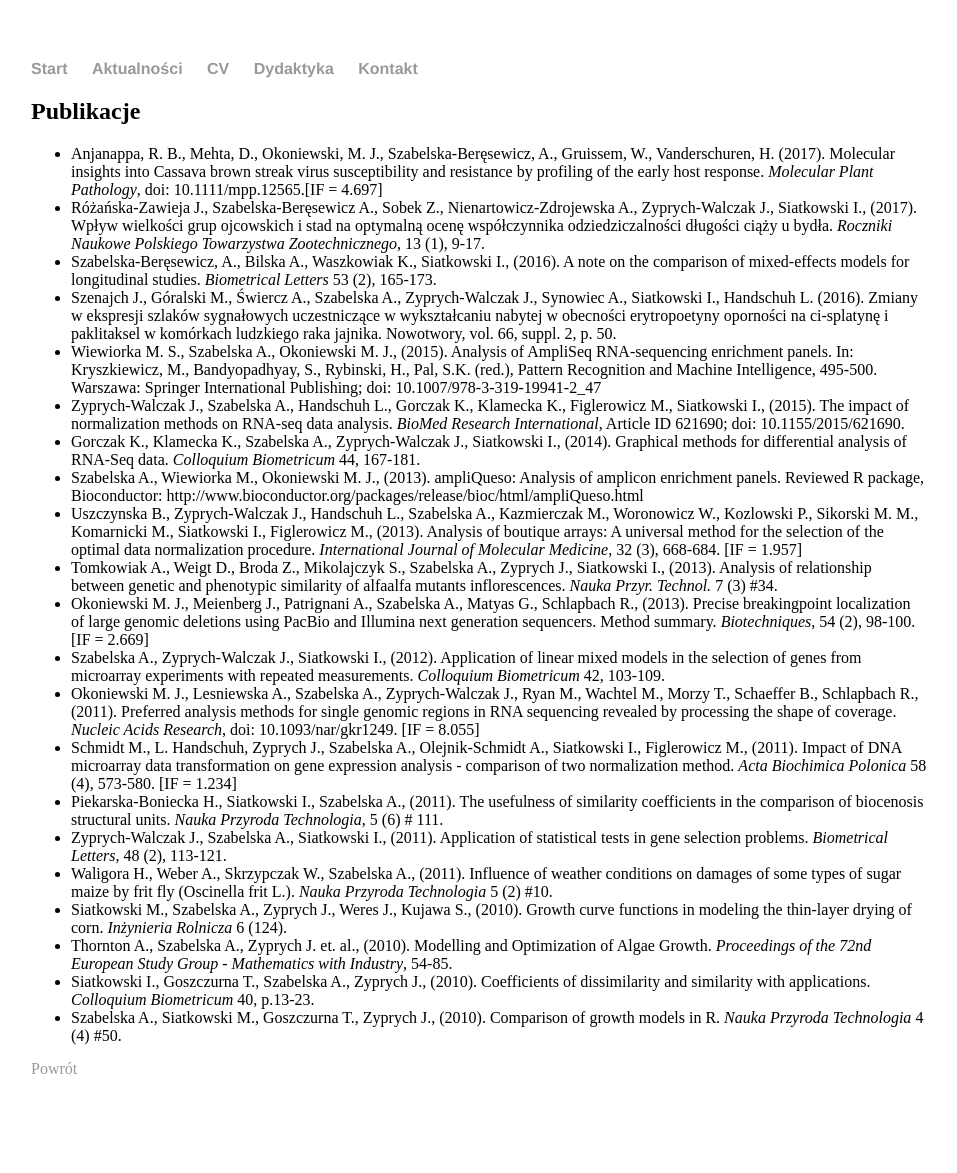
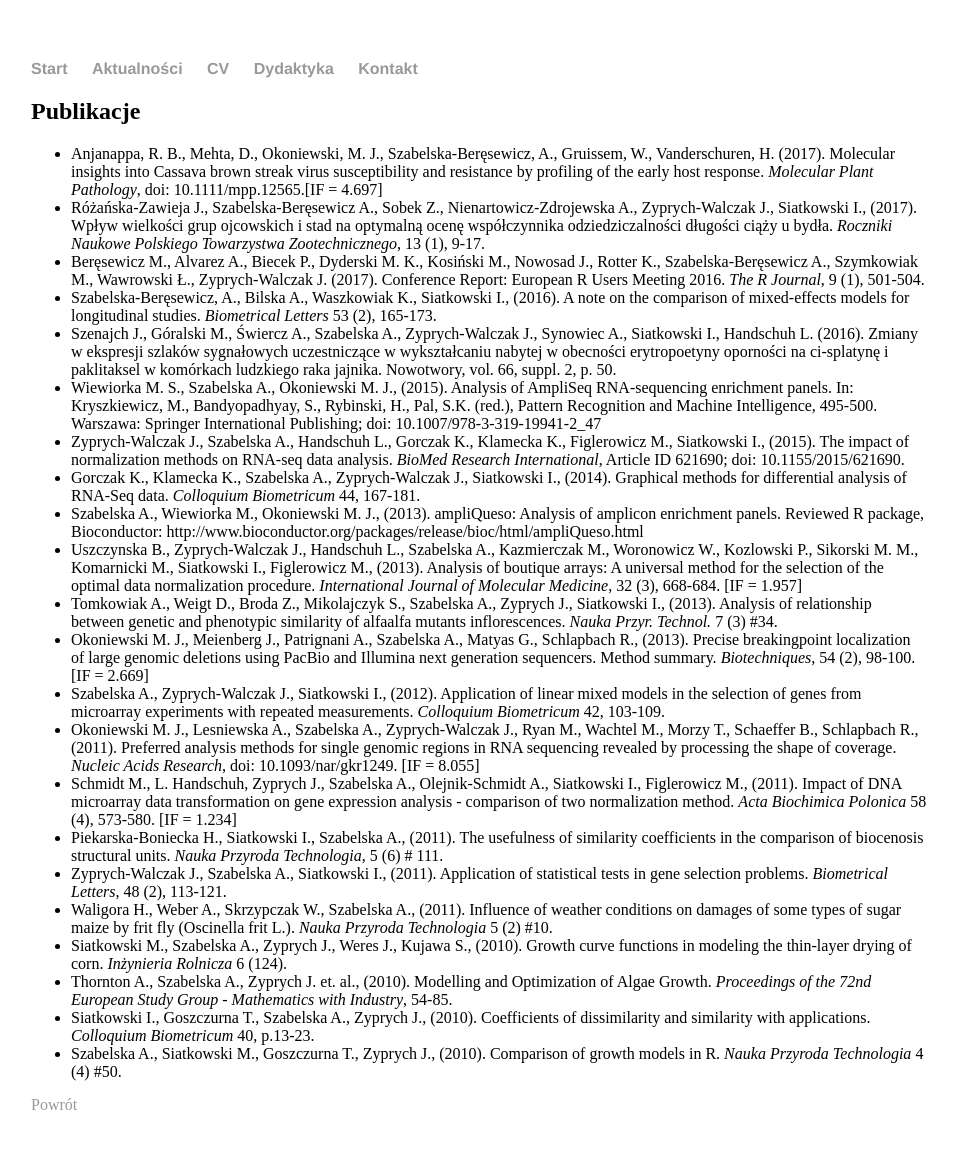
Before and after one commit to alicjaszabelska/alicjaszabelska.github.io, a Jekyll site: the page built from cv/publikacje.md, in a window 1280 px wide. Shown: the whole page, without its empty margins (161-1118 px from the left). Built offline with Jekyll 4.4.1, drawn with Linux system fonts in a browser that asks for light colours; before the commit the page ends 1137 px from its top, so only the background shows below that.

Commit message:
raport eruma

```diff
--- a/cv/publikacje.md
+++ b/cv/publikacje.md
@@ -5,6 +5,7 @@ title: Publikacje
 
 + Anjanappa, R. B., Mehta, D., Okoniewski, M. J., Szabelska-Beręsewicz, A., Gruissem, W., Vanderschuren, H. (2017). Molecular insights into Cassava brown streak virus susceptibility and resistance by profiling of the early host response. *Molecular Plant Pathology*, doi: 10.1111/mpp.12565.[IF = 4.697]
 + Różańska-Zawieja J., Szabelska-Beręsewicz A., Sobek Z., Nienartowicz-Zdrojewska A., Zyprych-Walczak J., Siatkowski I., (2017). Wpływ wielkości grup ojcowskich i stad na optymalną ocenę współczynnika odziedziczalności długości ciąży u bydła. *Roczniki Naukowe Polskiego Towarzystwa Zootechnicznego*, 13 (1), 9-17.
++ Beręsewicz M., Alvarez A., Biecek P., Dyderski M. K., Kosiński M., Nowosad J., Rotter K., Szabelska-Beręsewicz A., Szymkowiak M., Wawrowski Ł., Zyprych-Walczak J. (2017). Conference Report: European R Users Meeting 2016. *The R Journal*, 9 (1), 501-504.
 + Szabelska-Beręsewicz, A., Bilska A., Waszkowiak K., Siatkowski I., (2016). A note on the comparison of mixed-effects models for longitudinal studies. *Biometrical Letters* 53 (2), 165-173.
 +	Szenajch J., Góralski M., Świercz A., Szabelska A., Zyprych-Walczak J., Synowiec A., Siatkowski I., Handschuh L. (2016). Zmiany w ekspresji szlaków sygnałowych uczestniczące w wykształcaniu nabytej w obecności erytropoetyny oporności na ci-splatynę i paklitaksel w komórkach ludzkiego raka jajnika. Nowotwory, vol. 66, suppl. 2, p. 50.
 + Wiewiorka M. S., Szabelska A.,  Okoniewski M. J., (2015). Analysis of AmpliSeq RNA-sequencing enrichment panels. In: Kryszkiewicz, M., Bandyopadhyay, S., Rybinski, H., Pal, S.K. (red.), Pattern Recognition and Machine Intelligence, 495-500. Warszawa: Springer International Publishing; doi: 10.1007/978-3-319-19941-2_47
```
